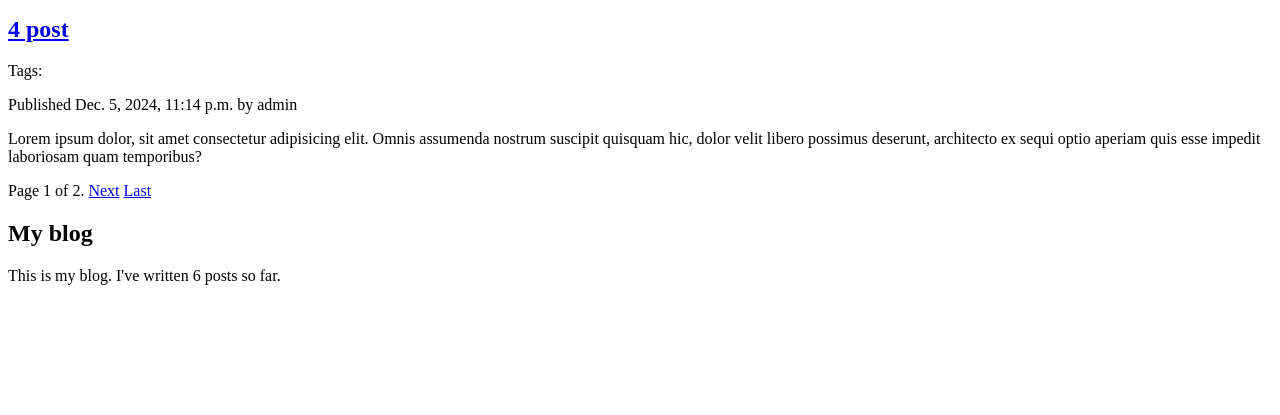
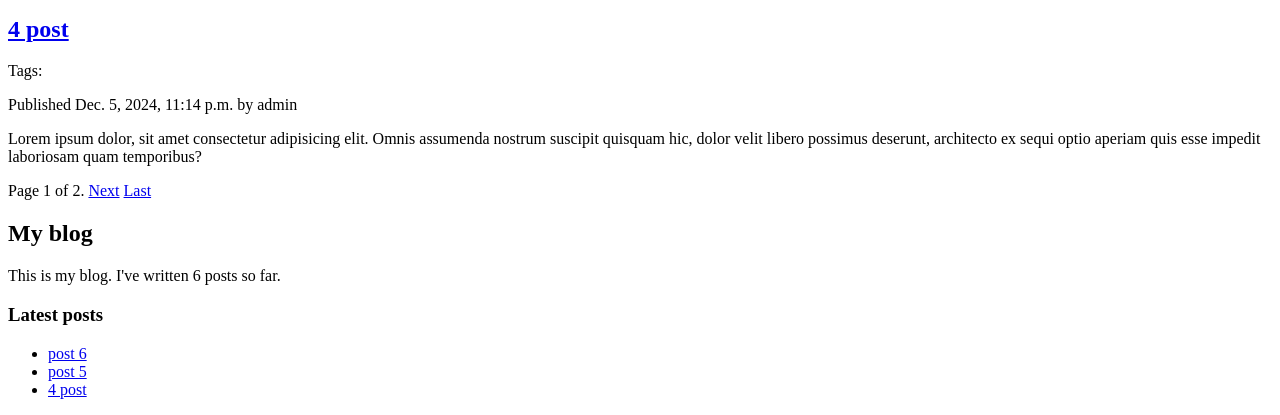
Before and after one commit to dmurawski/blog, a Django app: page /blog/ in a window 1280 px wide. Shown: the part 406-821 px from the top of the page. Before the commit the page ends 691 px from the top, so only its background shows below. Run offline with Django 5.2, Linux system fonts and the light colour scheme; data comes from the database, SQL or seed files in the repository; parts of the project's set-up code (start-up, migrations or seed data) failed here and were passed over.

Commit message:
create inclusion template tag that return latest posts

```diff
--- a/mysite/blog/templates/blog/base.html
+++ b/mysite/blog/templates/blog/base.html
@@ -18,6 +18,8 @@
         This is my blog.
         I've written {% total_post %} posts so far.
       </p>
+      <h3>Latest posts</h3>
+      {% show_latest_posts 3 %}
     </div>
   </body>
 </html>
--- /dev/null
+++ b/mysite/blog/templates/blog/post/latest_posts.html
@@ -0,0 +1,9 @@
+<ul>
+    {% for post in  latest_posts %}
+        <li>
+            <a href="{{ post.get_absolute_url }}">
+                {{ post.title }}
+            </a>
+        </li>
+    {% endfor %}
+</ul>
--- a/mysite/blog/templatetags/blog_tags.py
+++ b/mysite/blog/templatetags/blog_tags.py
@@ -7,3 +7,9 @@ register = template.Library()
 @register.simple_tag(name="total_post")
 def total_posts():
     return Post.published.count()
+
+
+@register.inclusion_tag("blog/post/latest_posts.html")
+def show_latest_posts(count=5):
+    latest_posts = Post.published.order_by("-publish")[:count]
+    return {"latest_posts": latest_posts}
```
